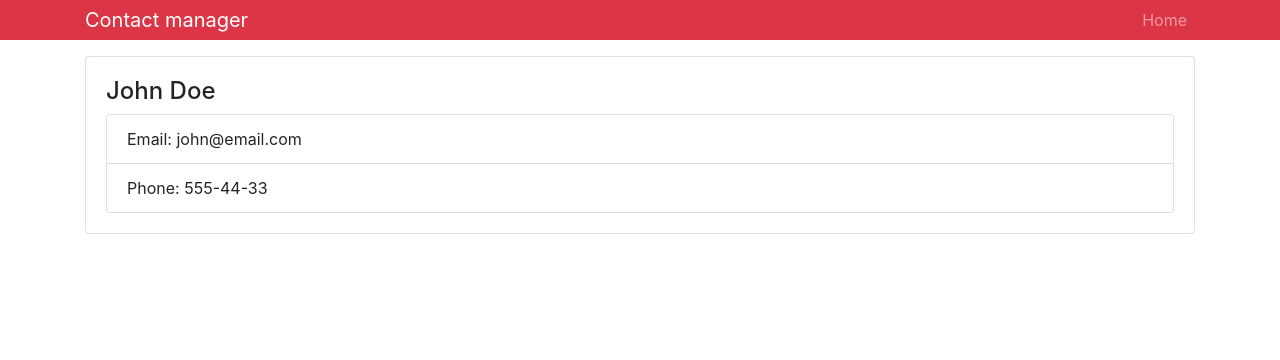
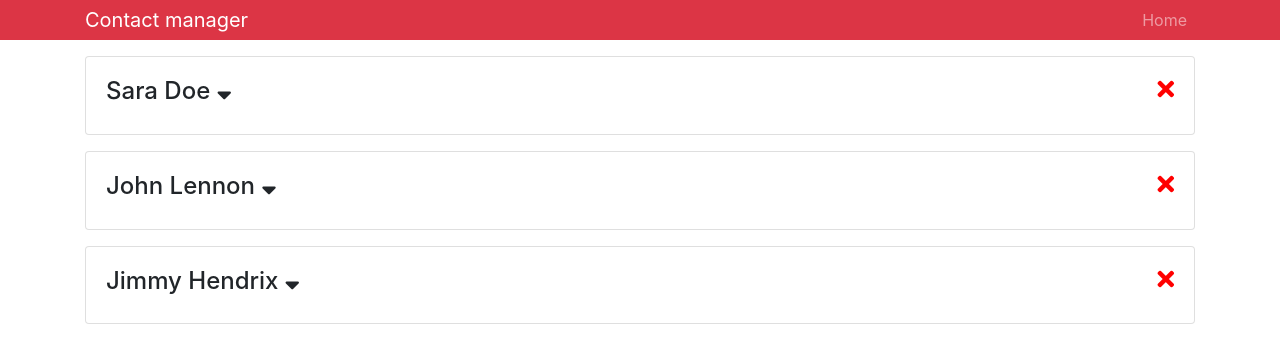
Before and after one commit to mikuhann/contact-manager, a React (Create React App) app: page / in a window 1280 px wide. Shown: the top 360 px of the page. Built offline with nearby package versions, Linux system fonts and the light colour scheme.

Commit message:
add context api, add font awesome,

```diff
--- a/public/index.html
+++ b/public/index.html
@@ -4,6 +4,7 @@
     <meta charset="utf-8" />
     <meta name="viewport" content="width=device-width, initial-scale=1" />
     <meta name="theme-color" content="#000000" />
+    <link rel="stylesheet" href="https://use.fontawesome.com/releases/v5.9.0/css/all.css" integrity="sha384-i1LQnF23gykqWXg6jxC2ZbCbUMxyw5gLZY6UiUS98LYV5unm8GWmfkIS6jqJfb4E" crossorigin="anonymous">
     <title>Contact manager</title>
   </head>
   <body>
--- a/src/App.css
+++ b/src/App.css
@@ -0,0 +1,7 @@
+.cursor-pointer {
+    cursor: pointer;
+}
+.delete-icon {
+    color: red;
+    float: right;
+}
--- a/src/App.js
+++ b/src/App.js
@@ -1,7 +1,8 @@
 import React, {Component} from 'react';
 
-import Contact from './components/Contact';
 import Header from './components/Header';
+import Contacts from "./components/Contacts";
+import Provider from './context';
 
 import 'bootstrap/dist/css/bootstrap.min.css';
 import './App.css';
@@ -9,12 +10,14 @@ import './App.css';
 class App extends Component {
   render() {
     return (
-      <div className="App">
-        <Header title='Contact manager'/>
-        <div className="container">
-          <Contact name='John Doe' email='john@email.com' phone='555-44-33'/>
+      <Provider>
+        <div className="App">
+          <Header title='Contact manager'/>
+          <div className="container">
+            <Contacts />
+          </div>
         </div>
-      </div>
+      </Provider>
     )
   }
 }
--- a/src/components/Contact.js
+++ b/src/components/Contact.js
@@ -1,21 +1,48 @@
 import React, {Component} from 'react';
 import PropTypes from 'prop-types';
+import {Consumer} from "../context";
 
 class Contact extends Component {
+  state = {
+    showContactInfo: false
+  };
+  toggleVisible = () => {
+    this.setState({
+      showContactInfo: !this.state.showContactInfo
+    });
+  };
+  onDeleteClick = (id, dispatch) => {
+    dispatch({
+      type:'DELETE_CONTACT',
+      payload: id
+    })
+  };
   render() {
-    const {name, email, phone} = this.props;
+    const {id, name, email, phone} = this.props;
+    const { showContactInfo } = this.state;
     return (
-      <div className='card card-body mb-3'>
-        <h4>{name}</h4>
-        <ul className='list-group'>
-          <li className='list-group-item'>Email: {email}</li>
-          <li className='list-group-item'>Phone: {phone}</li>
-        </ul>
-      </div>
+      <Consumer>
+        {value => {
+          const {dispatch} = value;
+          return (
+            <div className='card card-body mb-3'>
+              <h4>
+                {name}{' '}
+                <i className="fas fa-sort-down cursor-pointer" onClick={this.toggleVisible}/>
+                <i className="fas fa-times cursor-pointer delete-icon" onClick={() => this.onDeleteClick(id, dispatch)} />
+              </h4>
+              {showContactInfo ? (<ul className='list-group'>
+                <li className='list-group-item'>Email: {email}</li>
+                <li className='list-group-item'>Phone: {phone}</li>
+              </ul>) : null }
+
+            </div>
+          );
+        }}
+      </Consumer>
     );
   }
 }
-
 Contact.propTypes = {
   name: PropTypes.string.isRequired,
   email: PropTypes.string.isRequired,
--- /dev/null
+++ b/src/components/Contacts.js
@@ -0,0 +1,28 @@
+import React, {Component, Fragment} from 'react';
+import Contact from './Contact';
+import { Consumer } from "../context";
+
+class Contacts extends Component {
+  render() {
+    return (
+      <Consumer>
+        { value => {
+          const { contacts } = value;
+          return (
+            <Fragment>
+              {contacts.map(({id, name, email, phone}) =>
+                <Contact
+                  key={id}
+                  id={id}
+                  name={name}
+                  email={email}
+                  phone={phone} />)}
+            </Fragment>
+          );
+        }}
+      </Consumer>
+    );
+  }
+}
+
+export default Contacts;
--- /dev/null
+++ b/src/context.js
@@ -0,0 +1,52 @@
+import React, { Component } from 'react';
+
+const Context = React.createContext();
+
+const reducer = (state, action) => {
+  switch (action.type) {
+    case 'DELETE_CONTACT':
+      return {
+        ...state,
+        contacts: state.contacts.filter((contact) => contact.id !== action.payload)
+      };
+    default:
+      return state;
+  }
+};
+
+export default class Provider extends Component {
+  state = {
+    contacts: [
+      {
+        id: 1,
+        name: 'Sara Doe',
+        email: 'sara@email.com',
+        phone: '444-33-22'
+      },
+      {
+        id: 2,
+        name: 'John Lennon',
+        email: 'john@email.com',
+        phone: '555-44-33'
+      },
+      {
+        id: 3,
+        name: 'Jimmy Hendrix',
+        email: 'jimmy@email.com',
+        phone: '666-66-66'
+      },
+    ],
+    dispatch: (action) => {
+      this.setState((state) => reducer(state, action))
+    }
+  };
+  render() {
+    return (
+      <Context.Provider value = {this.state}>
+        {this.props.children}
+      </Context.Provider>
+    );
+  }
+}
+
+export const Consumer = Context.Consumer;
```
